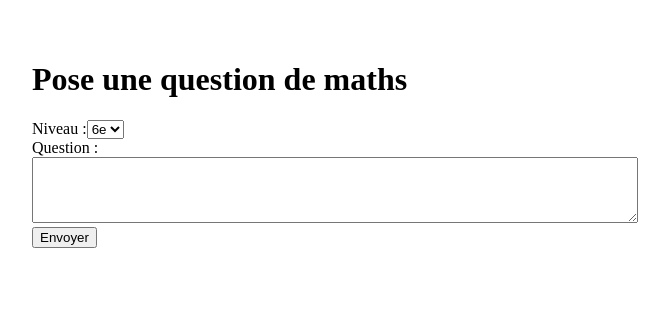
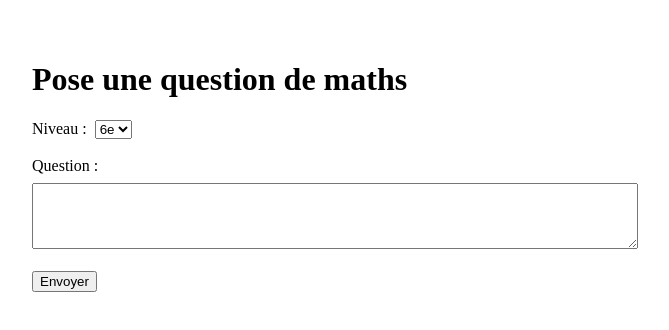
Before and after one commit to lazcen/mathapp-gpt-supabase, a Next.js app: page /ask in a window 1280 px wide. Shown: the top 330 px of the page, without its empty margins (308-977 px from the left). Built offline with nearby package versions, Linux system fonts and the light colour scheme.

Commit message:
Update ask.tsx

```diff
--- a/pages/ask.tsx
+++ b/pages/ask.tsx
@@ -11,6 +11,7 @@ export default function AskPage() {
     setLoading(true)
     setAnswer('')
 
+    try {
       const res = await fetch('/api/ask', {
         method: 'POST',
         headers: { 'Content-Type': 'application/json' },
@@ -18,8 +19,14 @@ export default function AskPage() {
       })
 
       const data = await res.json()
+      if (!res.ok) throw new Error(data.error || 'Erreur inconnue')
       setAnswer(data.response)
+    } catch (err) {
+      setAnswer("Une erreur est survenue. Veuillez réessayer.")
+      console.error(err)
+    } finally {
       setLoading(false)
+    }
   }
 
   return (
@@ -28,14 +35,14 @@ export default function AskPage() {
       <form onSubmit={handleSubmit}>
         <label>
           Niveau :
-          <select value={level} onChange={(e) => setLevel(e.target.value)}>
+          <select value={level} onChange={(e) => setLevel(e.target.value)} style={{ marginLeft: '0.5rem' }}>
             <option value="6e">6e</option>
             <option value="5e">5e</option>
             <option value="4e">4e</option>
             <option value="3e">3e</option>
           </select>
         </label>
-        <br />
+        <br /><br />
         <label>
           Question :
           <textarea
@@ -43,10 +50,10 @@ export default function AskPage() {
             onChange={(e) => setQuestion(e.target.value)}
             required
             rows={4}
-            style={{ width: '100%' }}
+            style={{ width: '100%', marginTop: '0.5rem' }}
           />
         </label>
-        <br />
+        <br /><br />
         <button type="submit" disabled={loading}>
           {loading ? 'Chargement...' : 'Envoyer'}
         </button>
```
Lines whose indentation alone changed are shown as unchanged.
